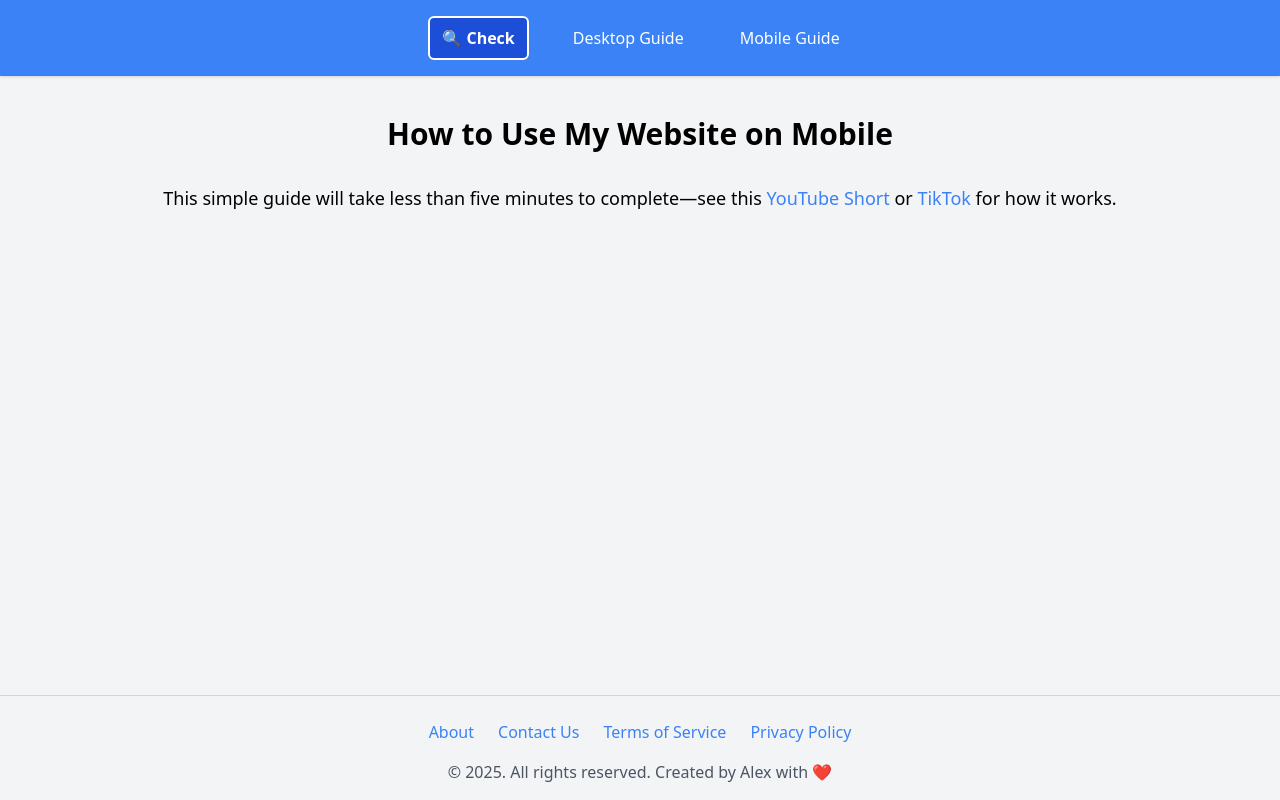
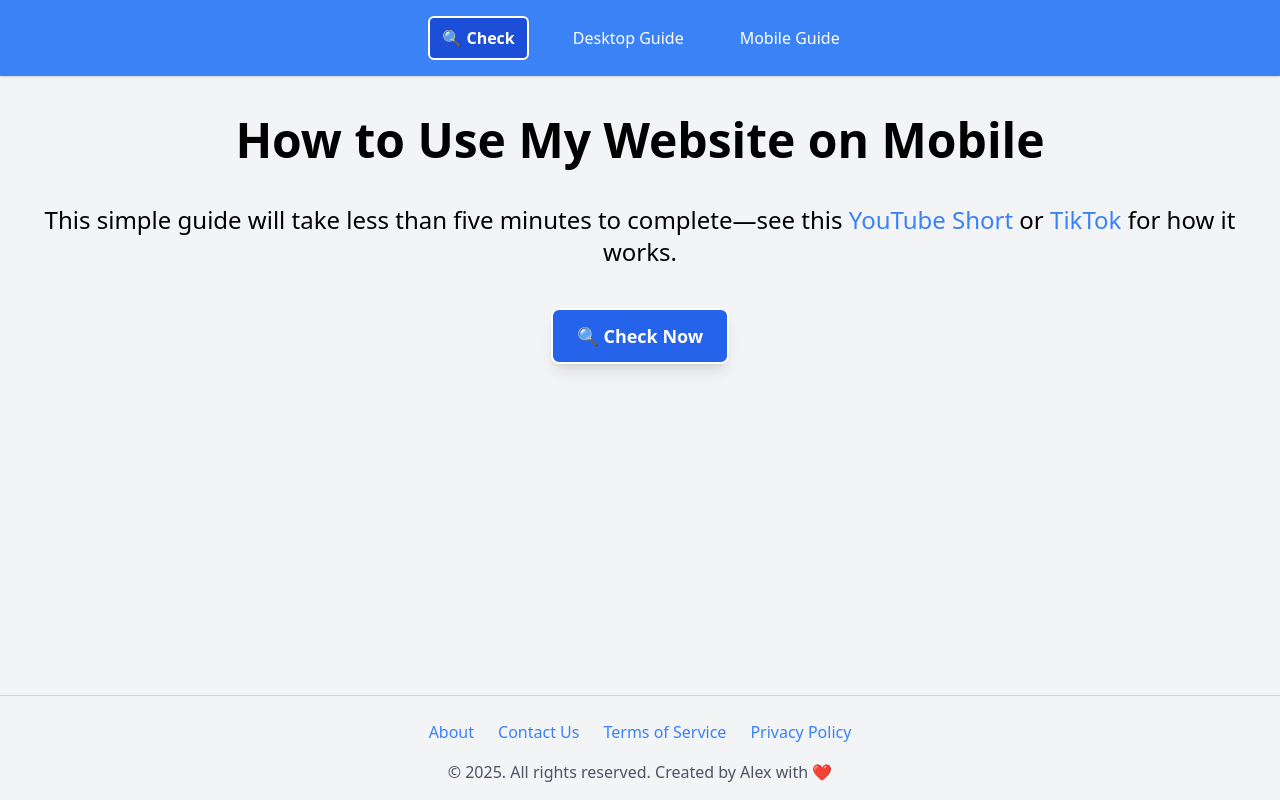
Before and after one commit to achneerov/instafollowercheck.com, a plain HTML site: page guide-mobile.html in a window 1280 px wide. Drawn offline with nearby package versions, Linux system fonts and the light colour scheme.

Commit message:
minor changes

```diff
--- a/guide-mobile.html
+++ b/guide-mobile.html
@@ -36,11 +36,11 @@
         </header>
 
         <main class="container mx-auto px-4 mt-10 flex-grow">
-            <h1 class="text-3xl font-bold text-center mb-8">
+            <h1 class="text-4xl md:text-5xl font-bold text-center mb-10">
                 How to Use My Website on Mobile
             </h1>
 
-            <p class="text-center text-lg mb-8">
+            <p class="text-center text-xl md:text-2xl mb-10 leading-relaxed">
                 This simple guide will take less than five minutes to
                 complete—see this
                 <a
@@ -60,6 +60,11 @@
                 >
                 for how it works.
             </p>
+            <div class="flex justify-center">
+                <a href="index.html"
+                    class="inline-block px-6 py-3 bg-blue-600 text-white text-lg font-bold rounded-lg border-2 border-white shadow-lg hover:bg-blue-700 hover:border-gray-200 transform hover:scale-105 transition-all duration-200">🔍
+                    Check Now</a>
+            </div>
         </main>
 
         <footer class="border-t border-gray-300 pt-6 pb-4">
```
